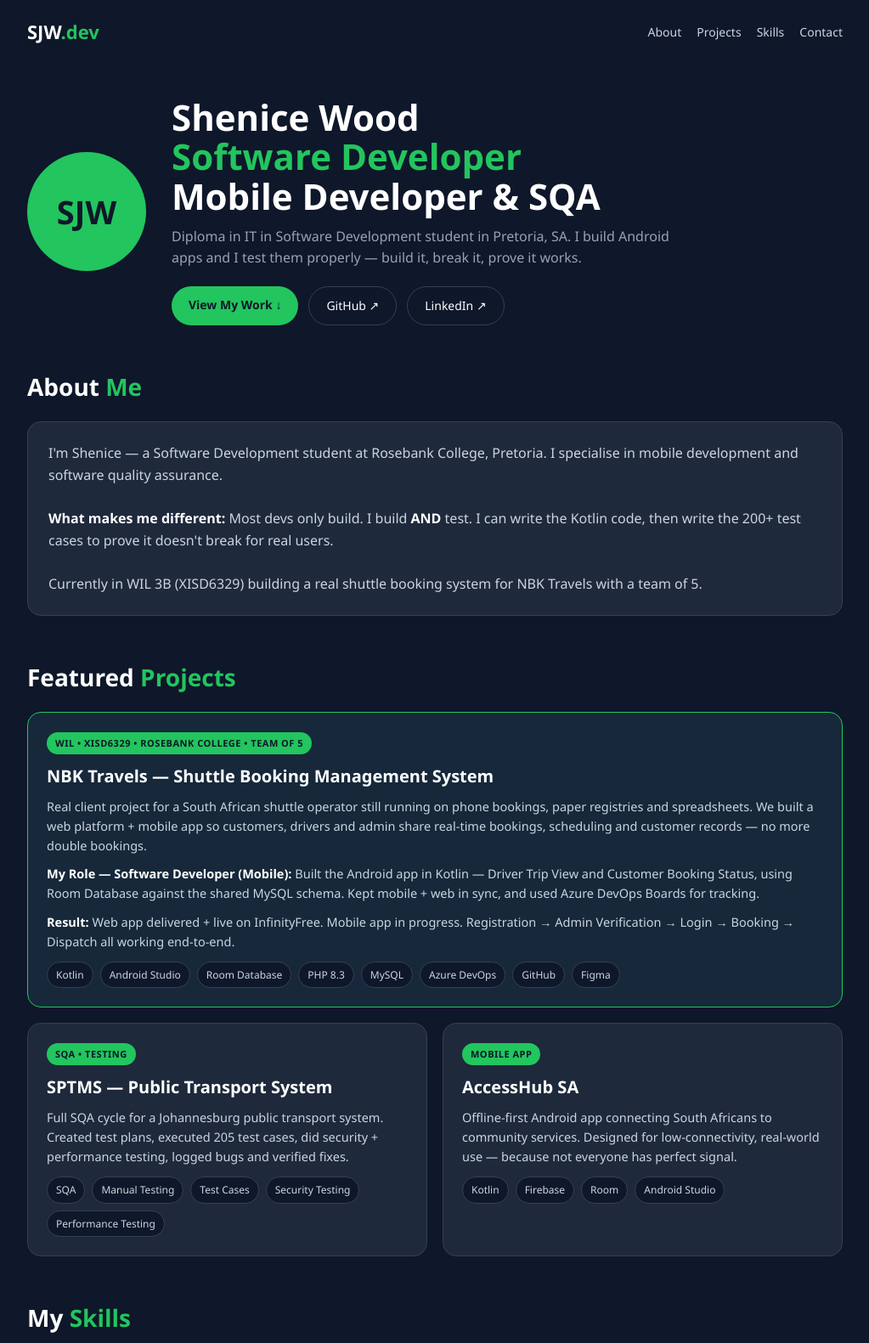
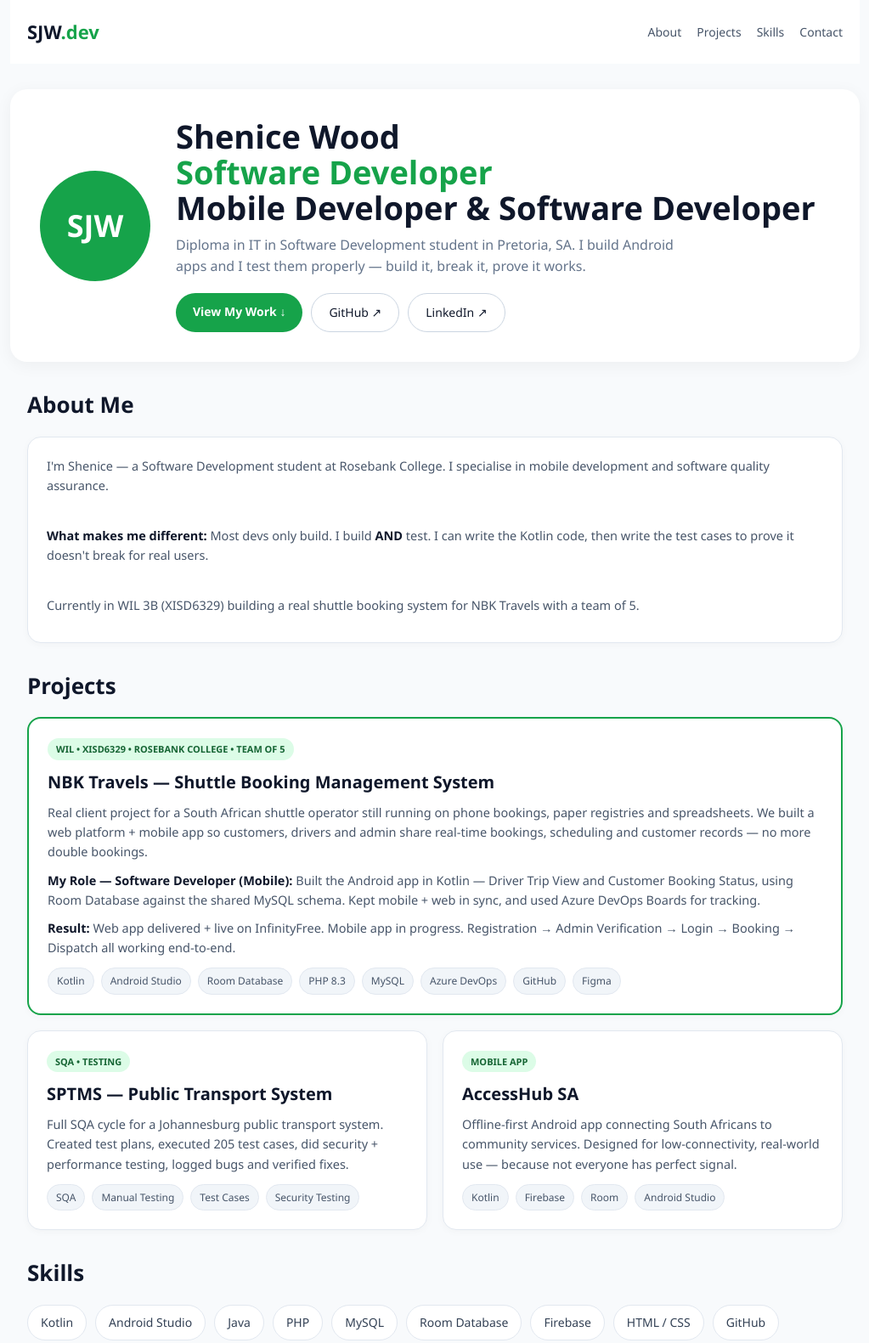
Before and after one commit to Sheniceee/Sheniceee.github.io, a plain HTML site: page index.html in a window 1280 px wide. Shown: the top 1581 px of the page at 85% size, without its empty margins (128-1151 px from the left). Drawn offline with Linux system fonts and the light colour scheme.

Commit message:
Revise index.html for improved layout and content
Updated the title and various sections to enhance clarity and presentation. Changed background colors, adjusted layout styles, and modified content for better user experience.

```diff
--- a/index.html
+++ b/index.html
@@ -3,39 +3,37 @@
 <head>
 <meta charset="UTF-8">
 <meta name="viewport" content="width=device-width, initial-scale=1.0">
-<title>Shenice Wood | Software Developer</title>
+<title>Shenice Wood | SJW.dev</title>
 <style>
 *{margin:0;padding:0;box-sizing:border-box;font-family:'Segoe UI',Arial,sans-serif}
-body{background:#0f172a;color:#e2e8f0;line-height:1.6}
-a{color:#22c55e;text-decoration:none}
-header{max-width:1000px;margin:0 auto;padding:20px;display:flex;justify-content:space-between;align-items:center}
-header b{font-size:22px;color:#fff} header b span{color:#22c55e}
-nav a{margin-left:18px;color:#cbd5e1;font-size:14px}
-.hero{max-width:1000px;margin:40px auto;padding:0 20px;display:flex;gap:30px;align-items:center;flex-wrap:wrap}
-.avatar{width:140px;height:140px;border-radius:50%;background:#22c55e;color:#0f172a;display:flex;align-items:center;justify-content:center;font-size:38px;font-weight:800;flex-shrink:0}
-.hero h1{font-size:42px;color:#fff;line-height:1.1}
-.hero h1 span{color:#22c55e}
-.hero p{margin-top:12px;color:#94a3b8;max-width:600px}
-.btns{margin-top:20px;display:flex;gap:12px;flex-wrap:wrap}
-.btn{background:#22c55e;color:#0f172a;padding:11px 20px;border-radius:999px;font-weight:700;font-size:14px}
-.btn2{border:1px solid #334155;color:#fff;padding:11px 20px;border-radius:999px;font-size:14px}
-section{max-width:1000px;margin:50px auto;padding:0 20px}
-h2{font-size:28px;color:#fff;margin-bottom:18px}
-h2 span{color:#22c55e}
+body{background:#f8fafc;color:#334155;line-height:1.6}
+a{color:#16a34a;text-decoration:none}
+header{max-width:1000px;margin:0 auto;padding:20px;display:flex;justify-content:space-between;align-items:center;background:#fff}
+header b{font-size:22px;color:#0f172a} header b span{color:#16a34a}
+nav a{margin-left:18px;color:#475569;font-size:14px}
+.hero{max-width:1000px;margin:30px auto;background:#fff;border-radius:20px;padding:35px;display:flex;gap:30px;align-items:center;flex-wrap:wrap;box-shadow:0 4px 20px rgba(0,0,0,0.05)}
+.avatar{width:130px;height:130px;border-radius:50%;background:#16a34a;color:#fff;display:flex;align-items:center;justify-content:center;font-size:36px;font-weight:800;flex-shrink:0}
+.hero h1{font-size:38px;color:#0f172a;line-height:1.1}
+.hero h1 span{color:#16a34a}
+.hero p{margin-top:10px;color:#64748b;max-width:600px}
+.btns{margin-top:18px;display:flex;gap:10px;flex-wrap:wrap}
+.btn{background:#16a34a;color:#fff;padding:11px 20px;border-radius:999px;font-weight:700;font-size:14px}
+.btn2{border:1px solid #cbd5e1;color:#0f172a;padding:11px 20px;border-radius:999px;font-size:14px;background:#fff}
+section{max-width:1000px;margin:30px auto;padding:0 20px}
+h2{font-size:26px;color:#0f172a;margin-bottom:16px}
+.card{background:#fff;border:1px solid #e2e8f0;border-radius:16px;padding:22px;box-shadow:0 2px 10px rgba(0,0,0,0.03)}
+.card.featured{border:2px solid #16a34a}
 .grid{display:grid;grid-template-columns:1fr 1fr;gap:18px}
-@media(max-width:700px){.grid{grid-template-columns:1fr}.hero h1{font-size:32px}}
-.card{background:#1e293b;border:1px solid #334155;border-radius:16px;padding:22px}
-.card.featured{grid-column:1/-1;border-color:#22c55e;background:#16283a}
-.tag{display:inline-block;background:#22c55e;color:#0f172a;font-size:11px;font-weight:800;padding:4px 10px;border-radius:999px;text-transform:uppercase;letter-spacing:.5px;margin-bottom:10px}
-.card h3{color:#fff;font-size:20px;margin-bottom:8px}
-.card p{color:#cbd5e1;font-size:14.5px;margin-bottom:10px}
-.card b{color:#fff}
+@media(max-width:700px){.grid{grid-template-columns:1fr}.hero h1{font-size:30px}}
+.tag{display:inline-block;background:#dcfce7;color:#166534;font-size:11px;font-weight:800;padding:4px 10px;border-radius:999px;text-transform:uppercase;margin-bottom:10px}
+.card h3{color:#0f172a;font-size:20px;margin-bottom:8px}
+.card p{color:#475569;font-size:14.5px;margin-bottom:10px}
+.card b{color:#0f172a}
 .tech{display:flex;flex-wrap:wrap;gap:8px;margin-top:12px}
-.tech span{background:#0f172a;border:1px solid #334155;padding:5px 10px;border-radius:999px;font-size:12px;color:#cbd5e1}
+.tech span{background:#f1f5f9;border:1px solid #e2e8f0;padding:5px 10px;border-radius:999px;font-size:12px;color:#475569}
 .skills{display:flex;flex-wrap:wrap;gap:10px}
-.skills span{background:#1e293b;border:1px solid #334155;padding:9px 15px;border-radius:999px;font-size:14px}
-.about-box{background:#1e293b;border:1px solid #334155;border-radius:16px;padding:24px;color:#cbd5e1}
-footer{text-align:center;padding:30px;color:#64748b;font-size:13px;border-top:1px solid #1e293b;margin-top:40px}
+.skills span{background:#fff;border:1px solid #e2e8f0;padding:9px 15px;border-radius:999px;font-size:14px}
+footer{text-align:center;padding:30px;color:#94a3b8;font-size:13px}
 </style>
 </head>
 <body>
@@ -48,7 +46,7 @@ footer{text-align:center;padding:30px;color:#64748b;font-size:13px;border-top:1p
 <div class="hero">
 <div class="avatar">SJW</div>
 <div>
-<h1>Shenice Wood<br><span>Software Developer</span><br>Mobile Developer & SQA</h1>
+<h1>Shenice Wood<br><span>Software Developer</span><br>Mobile Developer & Software Developer</h1>
 <p>Diploma in IT in Software Development student in Pretoria, SA. I build Android apps and I test them properly — build it, break it, prove it works.</p>
 <div class="btns">
 <a class="btn" href="#projects">View My Work ↓</a>
@@ -59,19 +57,15 @@ footer{text-align:center;padding:30px;color:#64748b;font-size:13px;border-top:1p
 </div>
 
 <section id="about">
-<h2>About <span>Me</span></h2>
-<div class="about-box">
-<p>I'm Shenice — a Software Development student at Rosebank College, Pretoria. I specialise in mobile development and software quality assurance.</p><br>
-<p><b style="color:#fff">What makes me different:</b> Most devs only build. I build <b style="color:#fff">AND</b> test. I can write the Kotlin code, then write the 200+ test cases to prove it doesn't break for real users.</p><br>
-<p>Currently in WIL 3B (XISD6329) building a real shuttle booking system for NBK Travels with a team of 5.</p>
-</div>
+<h2>About Me</h2>
+<div class="card"><p>I'm Shenice — a Software Development student at Rosebank College. I specialise in mobile development and software quality assurance.</p><br><p><b>What makes me different:</b> Most devs only build. I build <b>AND</b> test. I can write the Kotlin code, then write the test cases to prove it doesn't break for real users.</p><br><p>Currently in WIL 3B (XISD6329) building a real shuttle booking system for NBK Travels with a team of 5.</p></div>
 </section>
 
 <section id="projects">
-<h2>Featured <span>Projects</span></h2>
+<h2>Projects</h2>
 <div class="grid">
 
-<div class="card featured">
+<div class="card featured" style="grid-column:1/-1">
 <span class="tag">WIL • XISD6329 • Rosebank College • Team of 5</span>
 <h3>NBK Travels — Shuttle Booking Management System</h3>
 <p>Real client project for a South African shuttle operator still running on phone bookings, paper registries and spreadsheets. We built a web platform + mobile app so customers, drivers and admin share real-time bookings, scheduling and customer records — no more double bookings.</p>
@@ -84,7 +78,7 @@ footer{text-align:center;padding:30px;color:#64748b;font-size:13px;border-top:1p
 <span class="tag">SQA • Testing</span>
 <h3>SPTMS — Public Transport System</h3>
 <p>Full SQA cycle for a Johannesburg public transport system. Created test plans, executed 205 test cases, did security + performance testing, logged bugs and verified fixes.</p>
-<div class="tech"><span>SQA</span><span>Manual Testing</span><span>Test Cases</span><span>Security Testing</span><span>Performance Testing</span></div>
+<div class="tech"><span>SQA</span><span>Manual Testing</span><span>Test Cases</span><span>Security Testing</span></div>
 </div>
 
 <div class="card">
@@ -98,24 +92,18 @@ footer{text-align:center;padding:30px;color:#64748b;font-size:13px;border-top:1p
 </section>
 
 <section id="skills">
-<h2>My <span>Skills</span></h2>
+<h2>Skills</h2>
 <div class="skills">
-<span>Kotlin</span><span>Android Studio</span><span>Java</span><span>PHP</span><span>MySQL</span><span>Room Database</span><span>Firebase</span><span>HTML / CSS</span><span>GitHub</span><span>Azure DevOps</span><span>SQA / Manual Testing</span><span>Test Case Design</span><span>Security Testing</span><span>Figma</span><span>UI/UX</span>
+<span>Kotlin</span><span>Android Studio</span><span>Java</span><span>PHP</span><span>MySQL</span><span>Room Database</span><span>Firebase</span><span>HTML / CSS</span><span>GitHub</span><span>Azure DevOps</span><span>SQA / Manual Testing</span><span>Test Case Design</span><span>Security Testing</span><span>Figma</span>
 </div>
 </section>
 
 <section id="contact">
-<h2>Let's <span>Work Together</span></h2>
-<div class="about-box">
-<p>Open to internships, WIL opportunities, junior dev roles and freelance mobile projects.</p><br>
-<p>📍 Pretoria, South Africa<br>
-📧 Email me via LinkedIn<br>
-🐙 <a href="https://github.com/Sheniceee">github.com/Sheniceee</a><br>
-💼 <a href="https://www.linkedin.com/in/SheniceWood">linkedin.com/in/SheniceWood</a></p>
-</div>
+<h2>Contact</h2>
+<div class="card"><p>Open to internships, WIL opportunities, junior dev roles and freelance mobile projects.</p><br><p>📍 Pretoria, South Africa<br>🐙 <a href="https://github.com/Sheniceee">github.com/Sheniceee</a><br>💼 <a href="https://www.linkedin.com/in/SheniceWood">linkedin.com/in/SheniceWood</a></p></div>
 </section>
 
-<footer>© 2026 Shenice Wood — Built with ♥ in Pretoria | SJW.dev</footer>
+<footer>© 2026 Shenice Wood — SJW.dev</footer>
 
 </body>
 </html>
```
